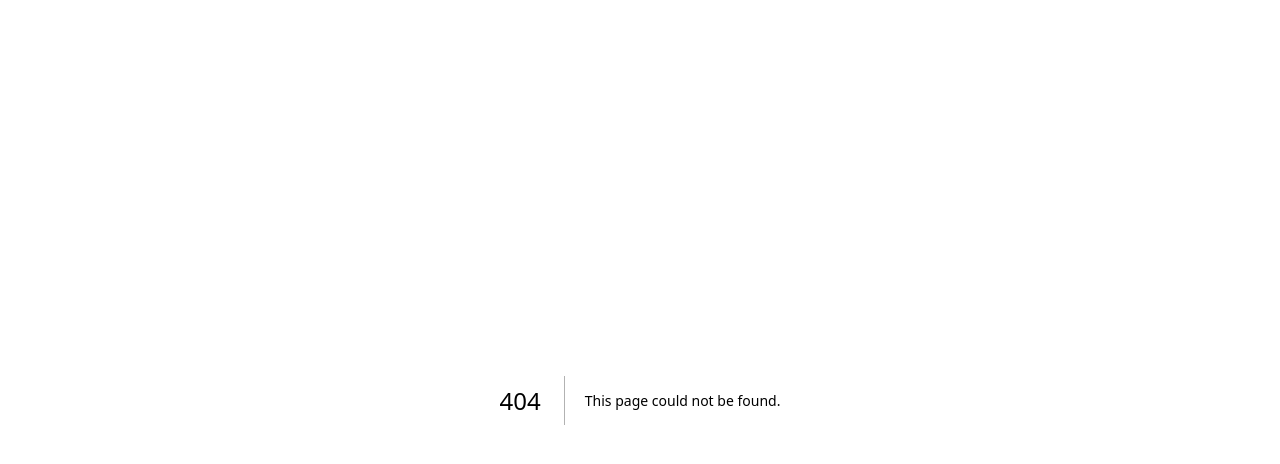
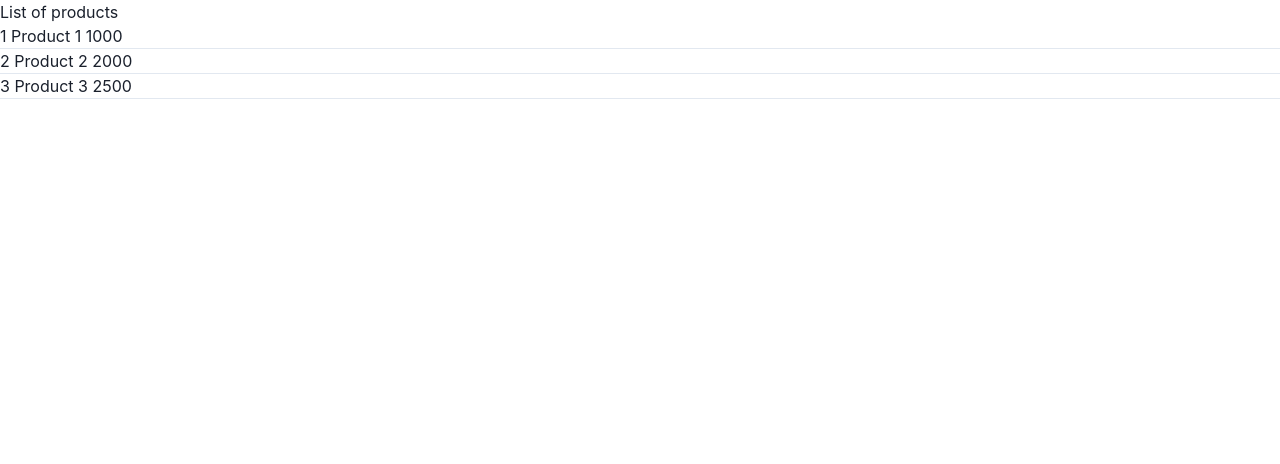
Before and after one commit to Sprof22/next-syllabus, a Next.js app: page /product in a window 1280 px wide. Before the commit this address had no page. Shown: the top 464 px of the page. Built offline with nearby package versions, Linux system fonts and the light colour scheme; data requests are answered from the project's data file.

Commit message:
Incremental Static Generation

```diff
--- a/src/pages/posts/[postId].tsx
+++ b/src/pages/posts/[postId].tsx
@@ -27,7 +27,6 @@ export default Post;
 export async function getStaticPaths() {
   const response = await fetch("https://dummyjson.com/posts");
   const data = await response.json();
-  console.log(data, "this Sprof22");
 
   // const paths= data.posts.map(post => {
   //   return {
--- /dev/null
+++ b/src/pages/product/index.js
@@ -0,0 +1,28 @@
+import { useRouter } from "next/router";
+
+function Product({products}) {
+  const router = useRouter();
+  return <><h1>List of products</h1>
+  {products.map(product => {
+    return (
+        <div key={product.id}>
+            <h2>{product.id} {product.title} {product.price}</h2>
+            <hr/>
+        </div>
+    )
+  })}
+  </>;
+}
+
+export default Product;
+
+export async function getStaticProps() {
+  const response = await fetch("http://localhost:3004/products");
+  const data = await response.json();
+
+  return {
+    props: {
+        products: data
+    }
+  }
+}
```
